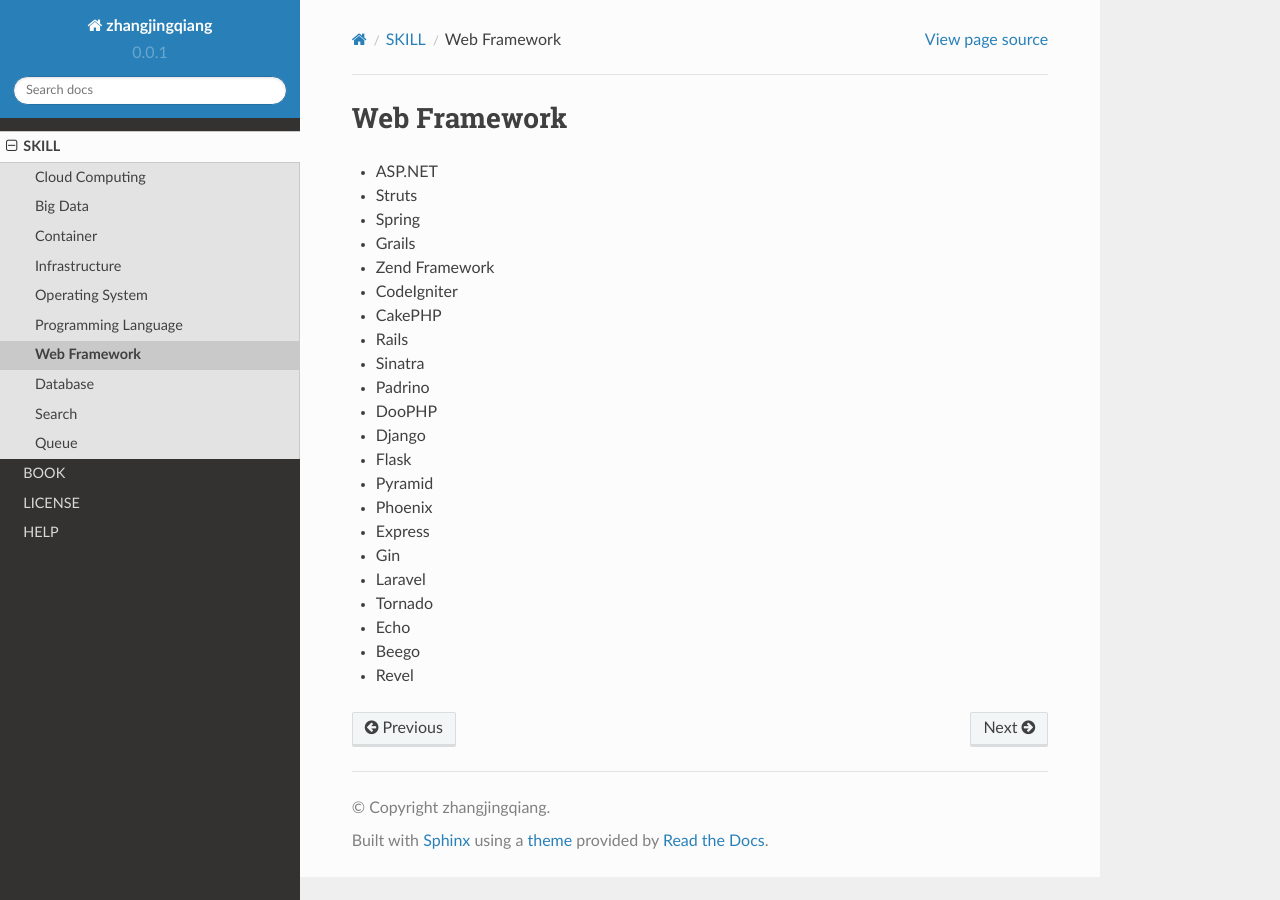
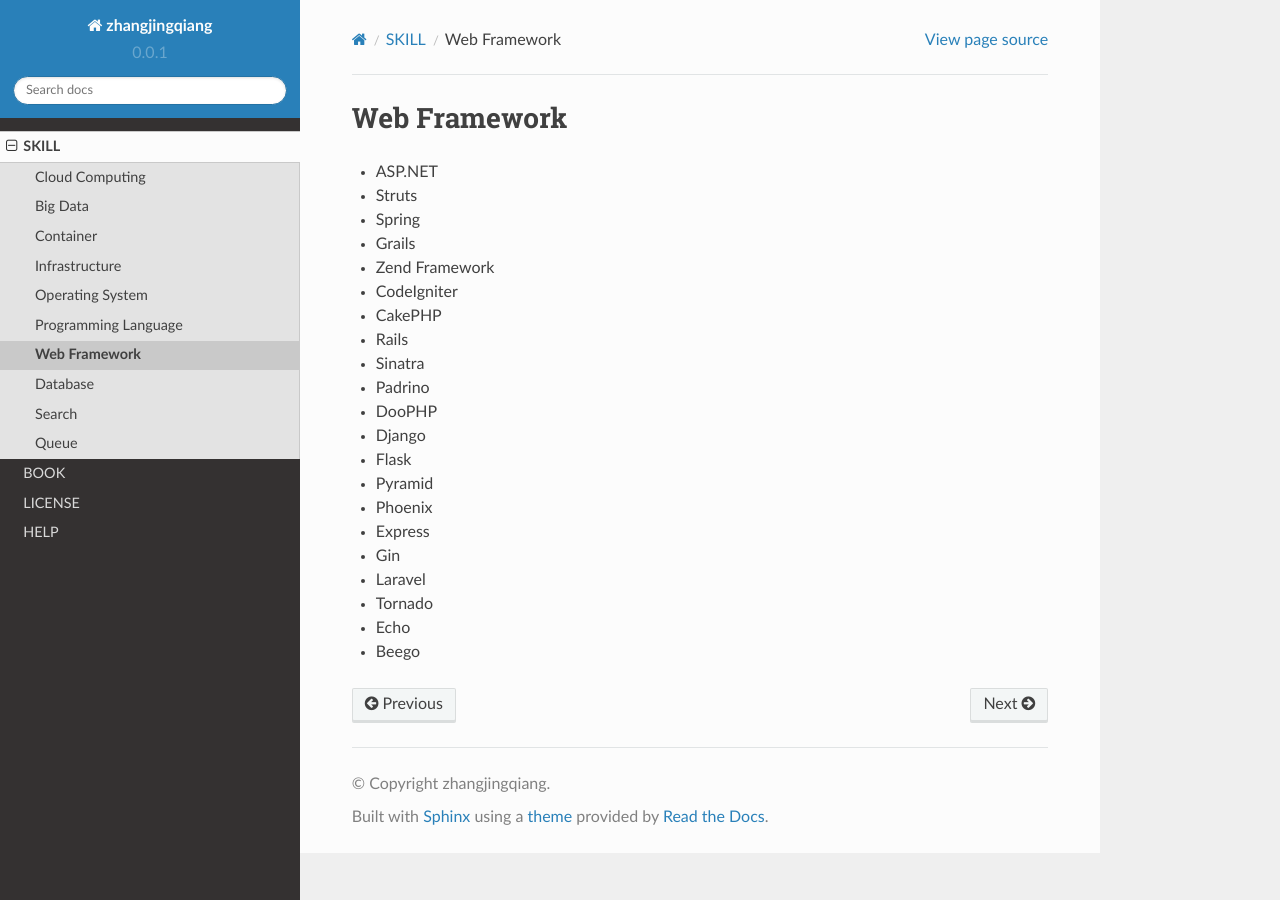
Before and after one commit to zhangjingqiang/zhangjingqiang-readthedocs, a Sphinx documentation site: the page built from docs/source/skill/framework.rst, in a window 1280 px wide. Built offline with Sphinx 7.4.7 and the Read the Docs theme 2.0.0, drawn with Linux system fonts in a browser that asks for light colours.

Commit message:
Remove Revel framework

```diff
--- a/docs/source/skill/framework.rst
+++ b/docs/source/skill/framework.rst
@@ -22,4 +22,3 @@
 * Tornado
 * Echo
 * Beego
-* Revel
```
Also changed, not shown: 2 other files.
